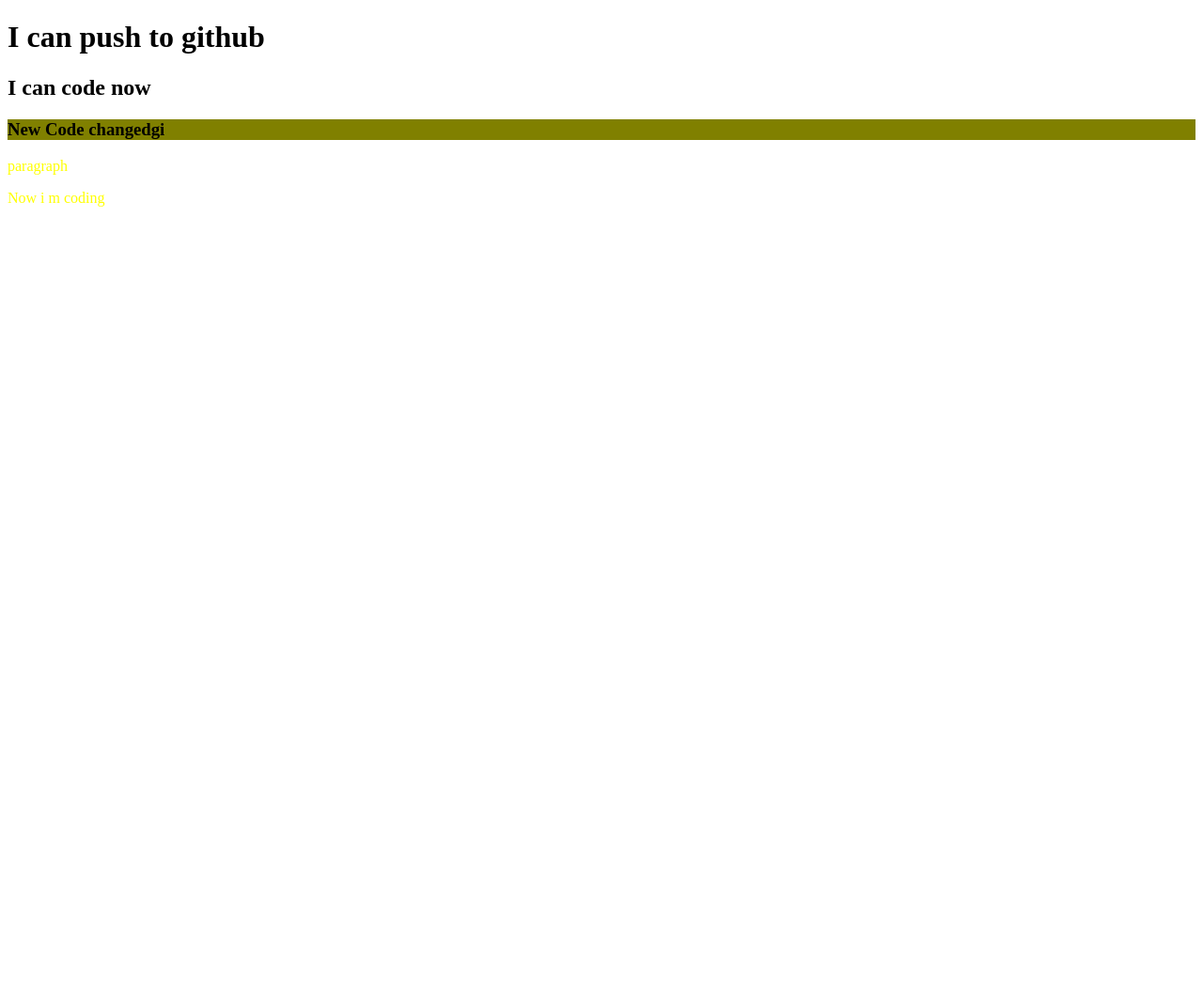
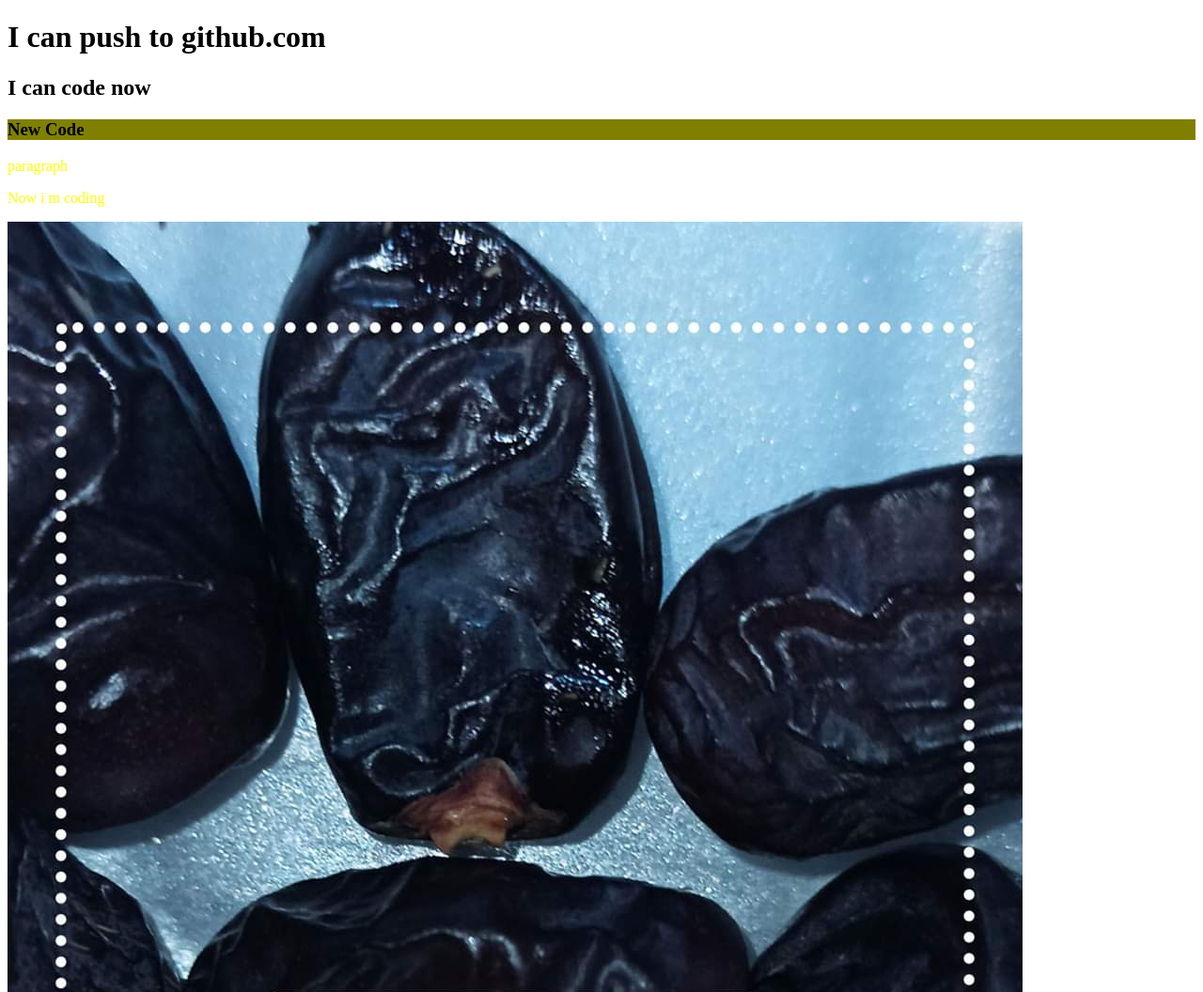
Before and after one commit to riyadshish/My--second-repo, a plain HTML site: page index.html in a window 1280 px wide. Shown: the top 1056 px of the page at 94% size. Before the commit the page ends 800 px from the top, so only its background shows below. Drawn offline with Linux system fonts and the light colour scheme.

Commit message:
image added

```diff
--- a/index.html
+++ b/index.html
@@ -8,10 +8,12 @@
     <link rel="stylesheet" href="style.css">
 </head>
 <body>
-    <h1>I can push to github</h1>
+    <h1>I can push to github.com</h1>
     <h2>I can code now</h2>
-    <h3>New Code changedgi</h3>
+    <h3>New Code </h3>
     <p>paragraph</p>
     <p>Now i m coding</p>
+    <img src="FB_IMG_1587355130209.jpg" alt="">
+    <img src="FB_IMG_1604028846188.jpg" alt="">
 </body>
 </html>
```
Also changed, not shown: FB_IMG_1587355130209.jpg (added), FB_IMG_1604028846188.jpg (added).
